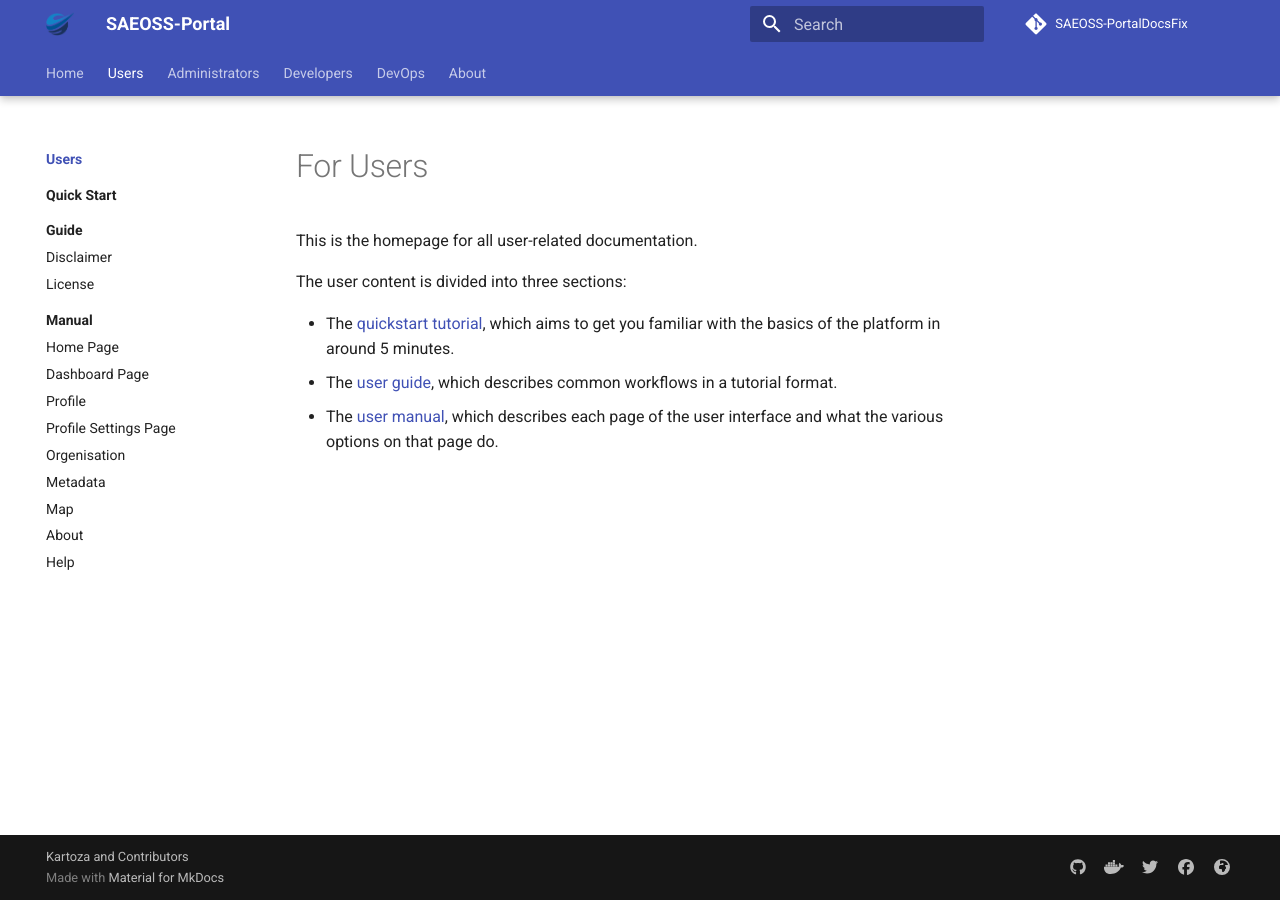
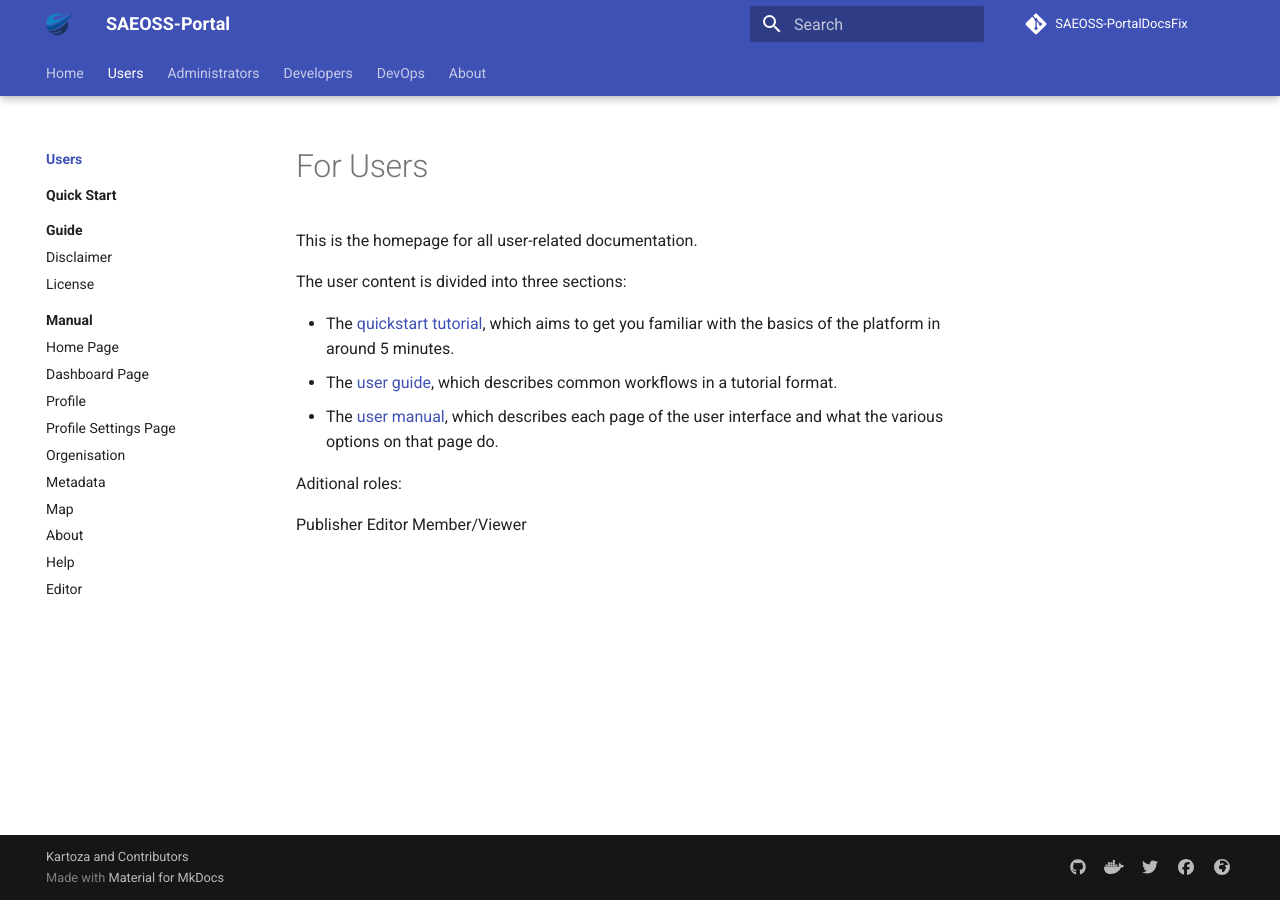
Before and after one commit to LunaAsefaw/SAEOSS-PortalDocsFix, an MkDocs documentation site: the page built from docs/src/user/index.md, in a window 1280 px wide. Built offline with MkDocs 1.6.1 and Material for MkDocs 9.7.7, drawn with Linux system fonts in a browser that asks for light colours; comment, search, counter and statistics services are not loaded.

Commit message:
for luna

```diff
--- a/docs/mkdocs.yml
+++ b/docs/mkdocs.yml
@@ -63,6 +63,7 @@ nav:
                         - Map: user/manual/map.md
                         - About: user/manual/about.md
                         - Help: user/manual/help.md
+                        - Editor: user/manual/editor/editor.md
                         - "": user/manual/opening_issues.md
         - Administrators:
                 - administrator/index.md
--- a/docs/src/user/index.md
+++ b/docs/src/user/index.md
@@ -8,3 +8,14 @@ The user content is divided into three sections:
 * The [quickstart tutorial](quickstart/index.md), which aims to get you familiar with the basics of the platform in around 5 minutes.
 * The [user guide](guide/index.md), which describes common workflows in a tutorial format.
 * The [user manual](manual/index.md), which describes each page of the user interface and what the various options on that page do.
+
+
+<!-- Luna create these .md files and add the links here -->
+Aditional roles:
+
+Publisher
+Editor
+Member/Viewer
+
+<!-- Manual: briefly exlain role is it purpose -->
+<!-- guide: workflows for thers roles (step by step)-->
```
Also changed, not shown: docs/src/user/manual/editor/index.md (added, +3 -0 lines).
